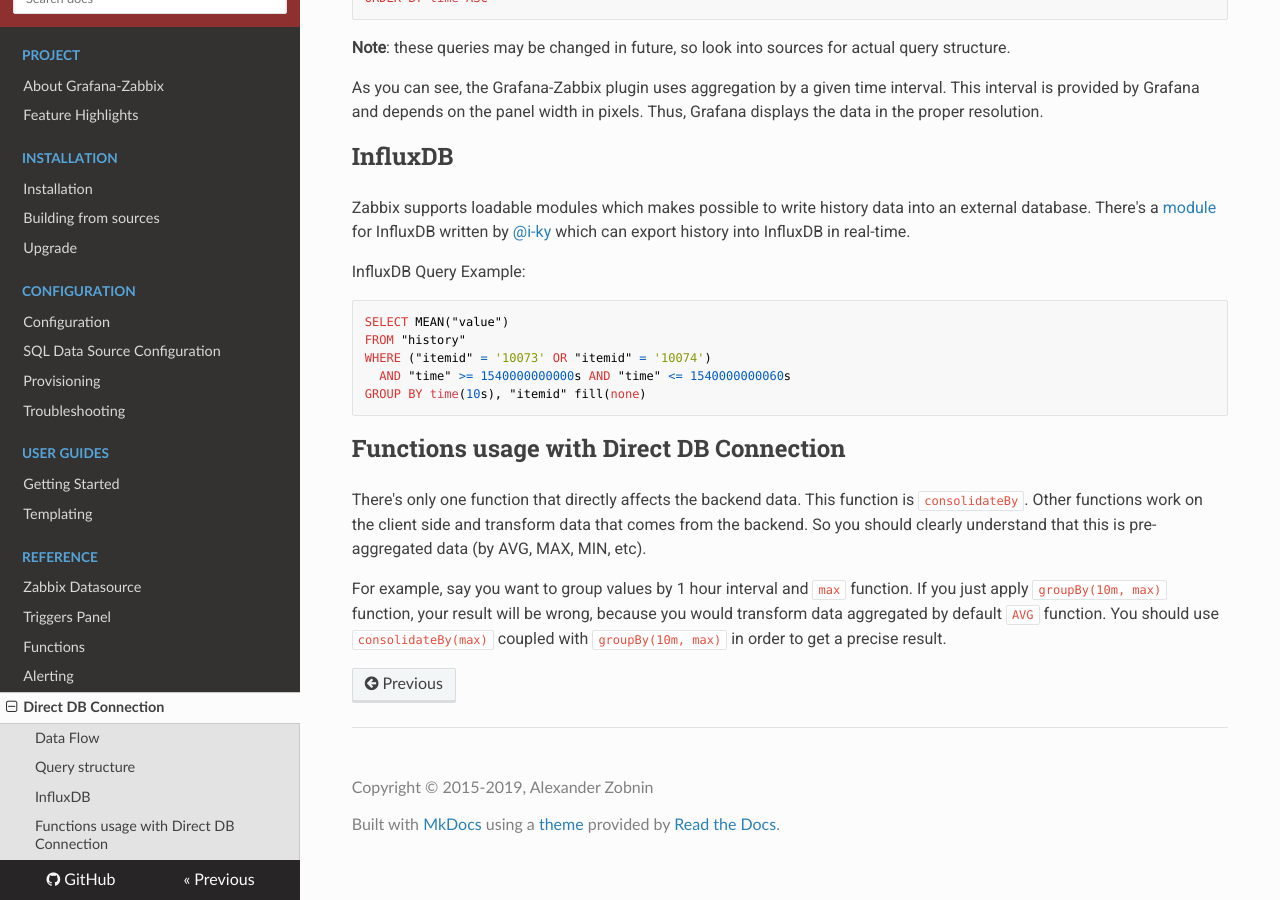
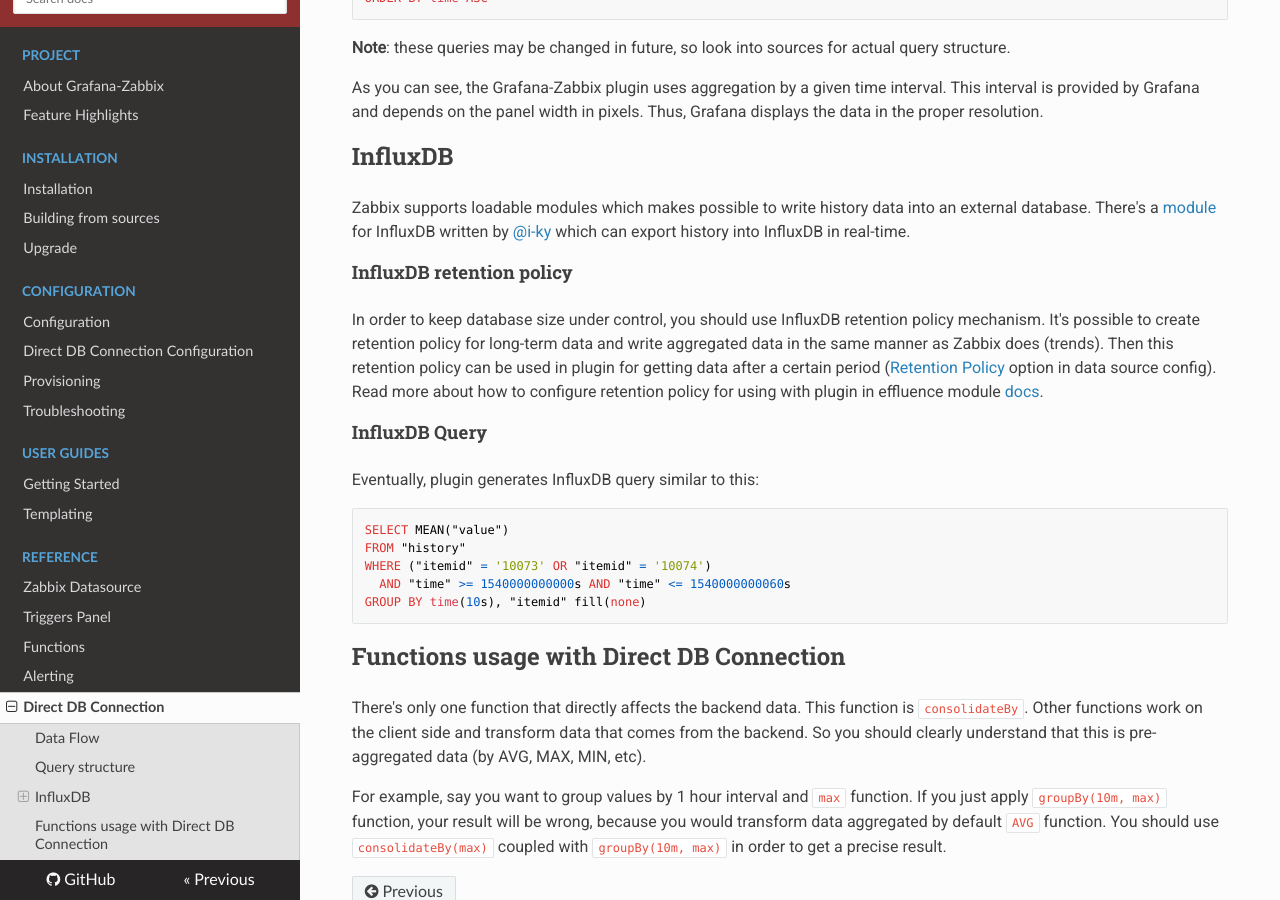
Before and after one commit to grafana/grafana-zabbix, an MkDocs documentation site: the page built from docs/sources/reference/direct-db-connection.md, in a window 1280 px wide and 900 px high, scrolled down 2065 px. Built offline with MkDocs 1.6.1, drawn with Linux system fonts in a browser that asks for light colours; nearby versions of some CDN libraries.

Commit message:
docs: add retention policy notes

````diff
--- a/docs/mkdocs.yml
+++ b/docs/mkdocs.yml
@@ -26,7 +26,7 @@
       - 'Upgrade': 'installation/upgrade.md'
   - Configuration:
       - 'Configuration': 'configuration/index.md'
-      - 'SQL Data Source Configuration': 'configuration/sql_datasource.md'
+      - 'Direct DB Connection Configuration': 'configuration/direct_db_datasource.md'
       - 'Provisioning': 'configuration/provisioning.md'
       - 'Troubleshooting': 'configuration/troubleshooting.md'
   - User Guides:
--- a/docs/sources/reference/direct-db-connection.md
+++ b/docs/sources/reference/direct-db-connection.md
@@ -81,7 +81,13 @@
 ## InfluxDB
 Zabbix supports loadable modules which makes possible to write history data into an external database. There's a [module](https://github.com/i-ky/effluence) for InfluxDB written by [@i-ky](https://github.com/i-ky) which can export history into InfluxDB in real-time.
 
-InfluxDB Query Example:
+#### InfluxDB retention policy
+In order to keep database size under control, you should use InfluxDB retention policy mechanism. It's possible to create retention policy for long-term data and write aggregated data in the same manner as Zabbix does (trends). Then this retention policy can be used in plugin for getting data after a certain period ([Retention Policy](../../configuration/#direct-db-connection) option in data source config). Read more about how to configure retention policy for using with plugin in effluence module [docs](https://github.com/i-ky/effluence#database-sizing).
+
+#### InfluxDB Query
+
+Eventually, plugin generates InfluxDB query similar to this:
+
 ```sql
 SELECT MEAN("value")
 FROM "history"
````
Also changed, not shown: docs/sources/configuration/direct_db_datasource.md (renamed from docs/sources/configuration/sql_datasource.md, +7 -0 lines).
